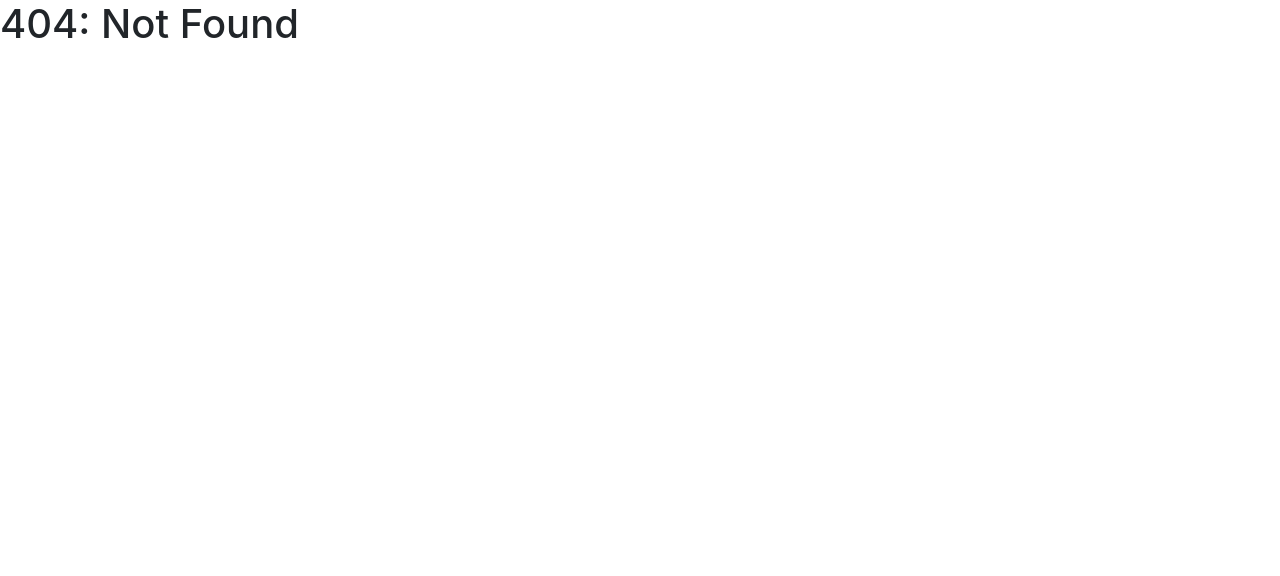
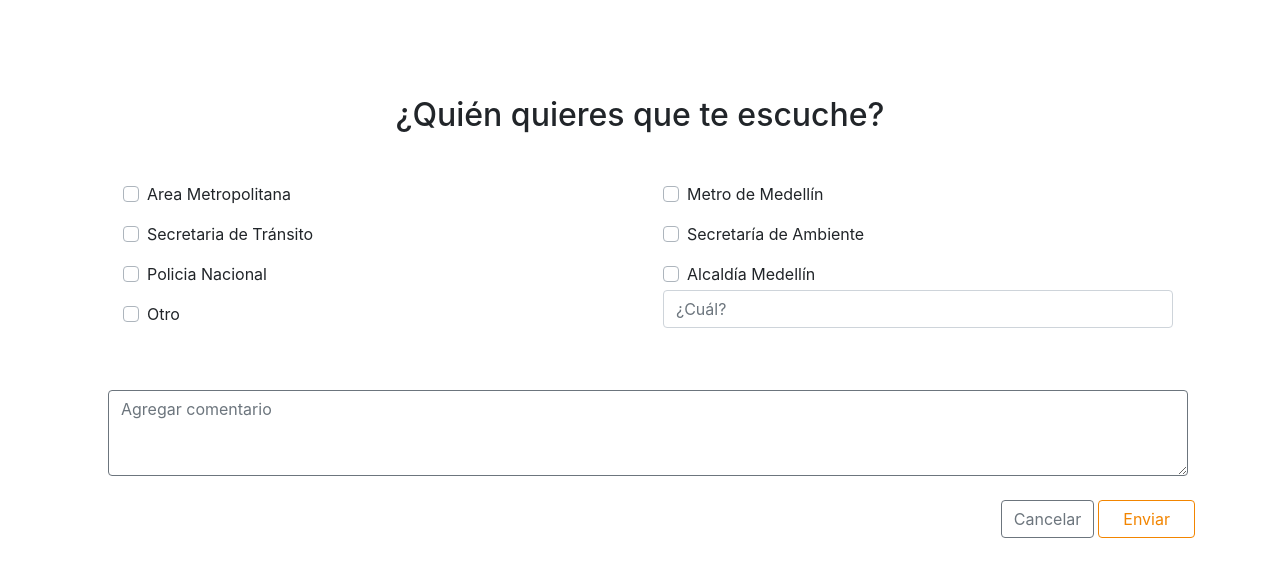
Before and after one commit to Isaza156/movilapp, a React (Create React App) app: page /createpost in a window 1280 px wide. Before the commit this address had no page. Shown: the top 576 px of the page. Built offline with nearby package versions, Linux system fonts and the light colour scheme.

Commit message:
createPost

```diff
--- a/src/App.js
+++ b/src/App.js
@@ -8,6 +8,7 @@ import Account from './components/Account'
 import Password from './components/resetPassword'
 import NewPassword from './components/newPassword'
 import ValidateCode from './components/validateCode'
+import CreatePost from './components/createPost'
 
 
 
@@ -21,6 +22,7 @@ const App = () => {
           <Route exact path="/resetpassword" component={Password} />
           <Route exact path="/newpassword" component={NewPassword} />
           <Route exact path="/validatecode" component={ValidateCode} />
+          <Route exact path="/createpost" component={CreatePost} />
           <Route component={NotFound} />
 
         </Switch>
--- /dev/null
+++ b/src/components/createPost.jsx
@@ -0,0 +1,146 @@
+import React, { Component } from "react";
+import "./styles/FormStyle.css";
+import { Link } from "react-router-dom";
+
+class NewPassword extends Component {
+  render() {
+    return (
+      <React.Fragment>
+        <div className="container mt-5 pt-5">
+          <h2 className="mb-5 text-center">¿Quién quieres que te escuche?</h2>
+          <div className="container row ml-2 ">
+            <div className="col-6">
+              <div className="custom-control custom-checkbox mr-sm-2 mb-3">
+                <input
+                  type="checkbox"
+                  className="custom-control-input"
+                  id="customControlAutosizing1"
+                />
+                <label
+                  className="custom-control-label"
+                  htmlFor="customControlAutosizing1"
+                >
+                  Area Metropolitana
+                </label>
+              </div>
+              <div className="custom-control custom-checkbox mr-sm-2 mb-3">
+                <input
+                  type="checkbox"
+                  className="custom-control-input"
+                  id="customControlAutosizing2"
+                />
+                <label
+                  className="custom-control-label"
+                  htmlFor="customControlAutosizing2"
+                >
+                  Secretaria de Tránsito
+                </label>
+              </div>
+              <div className="custom-control custom-checkbox mr-sm-2 mb-3">
+                <input
+                  type="checkbox"
+                  className="custom-control-input"
+                  id="customControlAutosizing3"
+                />
+                <label
+                  className="custom-control-label"
+                  htmlFor="customControlAutosizing3"
+                >
+                  Policia Nacional
+                </label>
+              </div>
+
+              <div className="custom-control custom-checkbox mr-sm-2 mb-3">
+                <input
+                  type="checkbox"
+                  className="custom-control-input"
+                  id="customControlAutosizing5"
+                />
+                <label
+                  className="custom-control-label"
+                  htmlFor="customControlAutosizing5"
+                >
+                  Otro
+                </label>
+              </div>
+            </div>
+            <div className="col-6">
+              <div className="custom-control custom-checkbox mr-sm-2 mb-3">
+                <input
+                  type="checkbox"
+                  className="custom-control-input"
+                  id="customControlAutosizing6"
+                />
+                <label
+                  className="custom-control-label"
+                  htmlFor="customControlAutosizing6"
+                >
+                  Metro de Medellín
+                </label>
+              </div>
+              <div className="custom-control custom-checkbox mr-sm-2 mb-3">
+                <input
+                  type="checkbox"
+                  className="custom-control-input text-danger"
+                  id="customControlAutosizing7"
+                />
+                <label
+                  className="custom-control-label"
+                  htmlFor="customControlAutosizing7"
+                >
+                  Secretaría de Ambiente
+                </label>
+              </div>
+
+              <div className="custom-control custom-checkbox mr-sm-2 mb-1">
+                <input
+                  type="checkbox"
+                  className="custom-control-input"
+                  id="customControlAutosizing9"
+                />
+                <label
+                  className="custom-control-label"
+                  htmlFor="customControlAutosizing9"
+                >
+                  Alcaldía Medellín
+                </label>
+              </div>
+              <input
+                className="form-control line"
+                type="text"
+                placeholder="¿Cuál?"
+              />
+            </div>
+
+            <textarea
+              class="form-control border border-secondary mt-5"
+              id="exampleFormControlTextarea1"
+              rows="3"
+              placeholder="Agregar comentario"
+            ></textarea>
+
+          </div>
+          <div className="d-flex justify-content-end">
+              <Link to={"/"}>
+                <button
+                  className="btn btn-outline-secondary  mt-4 mb-3 mr-1"
+                  type="submit"
+                >
+                  Cancelar
+                </button>
+              </Link>
+
+              <button
+                className="btn btn-login  text-login mt-4 mb-3 pl-4 pr-4"
+                type="submit"
+              >
+                Enviar
+              </button>
+            </div>
+        </div>
+      </React.Fragment>
+    );
+  }
+}
+
+export default NewPassword;
```
